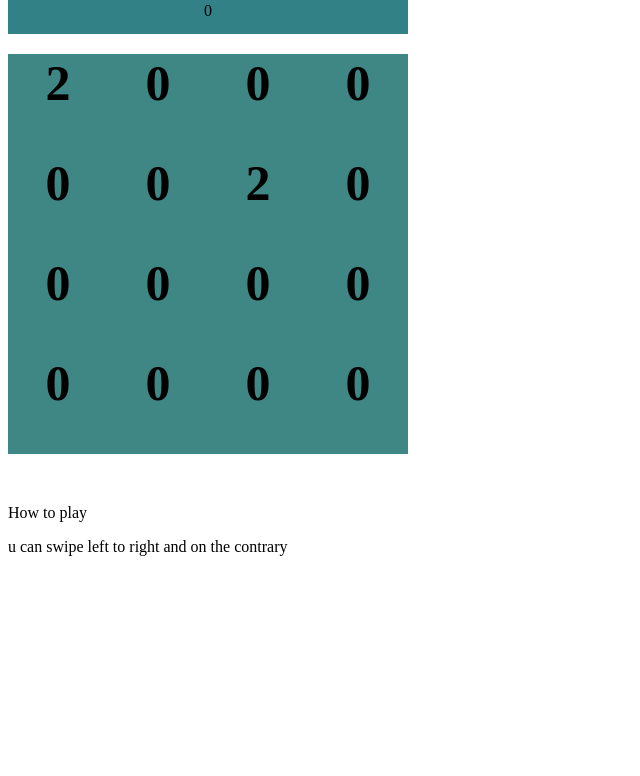
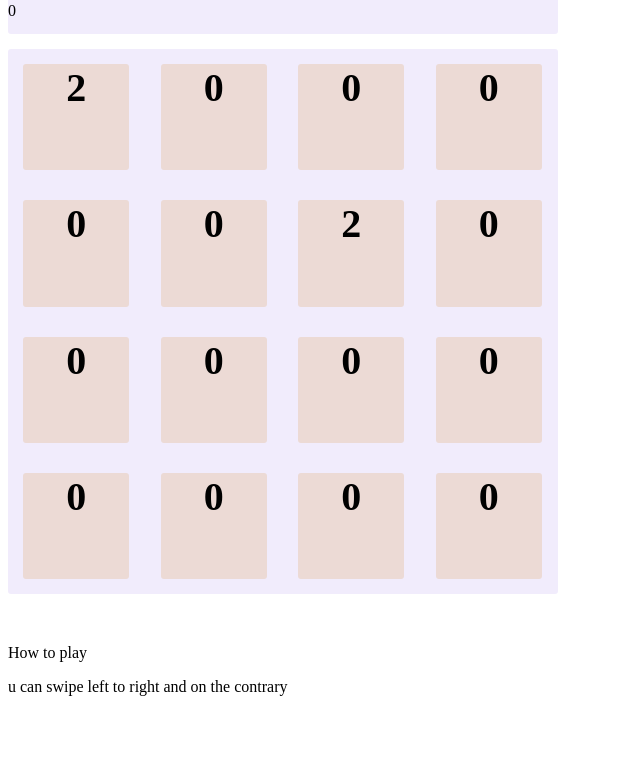
Before and after one commit to Varfolomeev-Ilya/game-2048, a plain HTML site: page index.html in a window 1280 px wide. Shown: the part 42-818 px from the top of the page, without its empty margins (0-640 px from the left). Drawn offline with Linux system fonts and the light colour scheme.

Commit message:
some new css styles for grid and colors

```diff
--- a/style.css
+++ b/style.css
@@ -1,27 +1,48 @@
+body {
+  background: white;
+  margin-bottom: 80px;
+}
 .grid {
-  display: flex;
+  display: grid;
   flex-wrap: wrap;
-  width:400px;
-  height:400px;
-  background-color: #328187;
+  max-width:550px;
+  max-height:550px;
+  background-color: #a384eb28;
+  grid-template-columns: repeat(4, 1fr);
+  grid-template-rows: repeat(4, 1fr);
+  text-align: center;
+  border-radius: 3px;
 
 }
 
+.resul {
+  width: 500px;
+  height: 500px;
+
+}
 .grid div {
-  width: 100px;
-  height: 100px;
-  background-color: #ecdf6911;
-  font-size: 50px;
+  width: 106.25px;
+  height: 106.25px;
+  /* background-color: #ade3ece8;   */
+  background:rgba(226, 183, 142, 0.35);
+  font-size: 40px;
   font-weight: bold;
   text-align: center;
+  border-radius: 3px;
+  margin-top: 15px;
+  margin-bottom: 15px;
+  margin-left: 15px;
+  margin-right: 15px;
+
 }
 
 .score-container {
-  width:400px;
+  width: 550px;
   height:50px;
-  background-color: #328187;
-  margin-bottom: 20px;
-  text-align: center;
+  background-color: #a384eb28;
+  margin-bottom: 15px;
+  border-radius: 3px;
+
 }
 
 .info {
```
